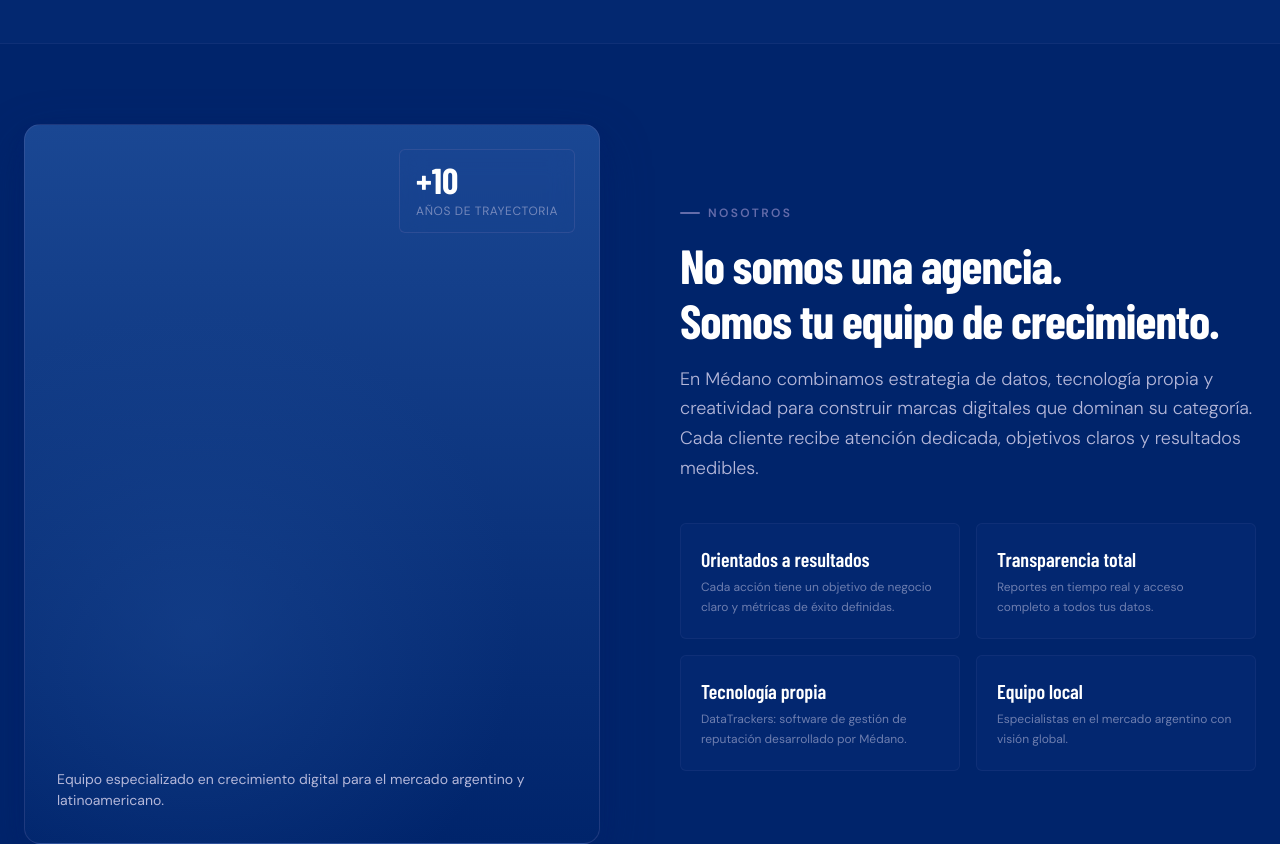
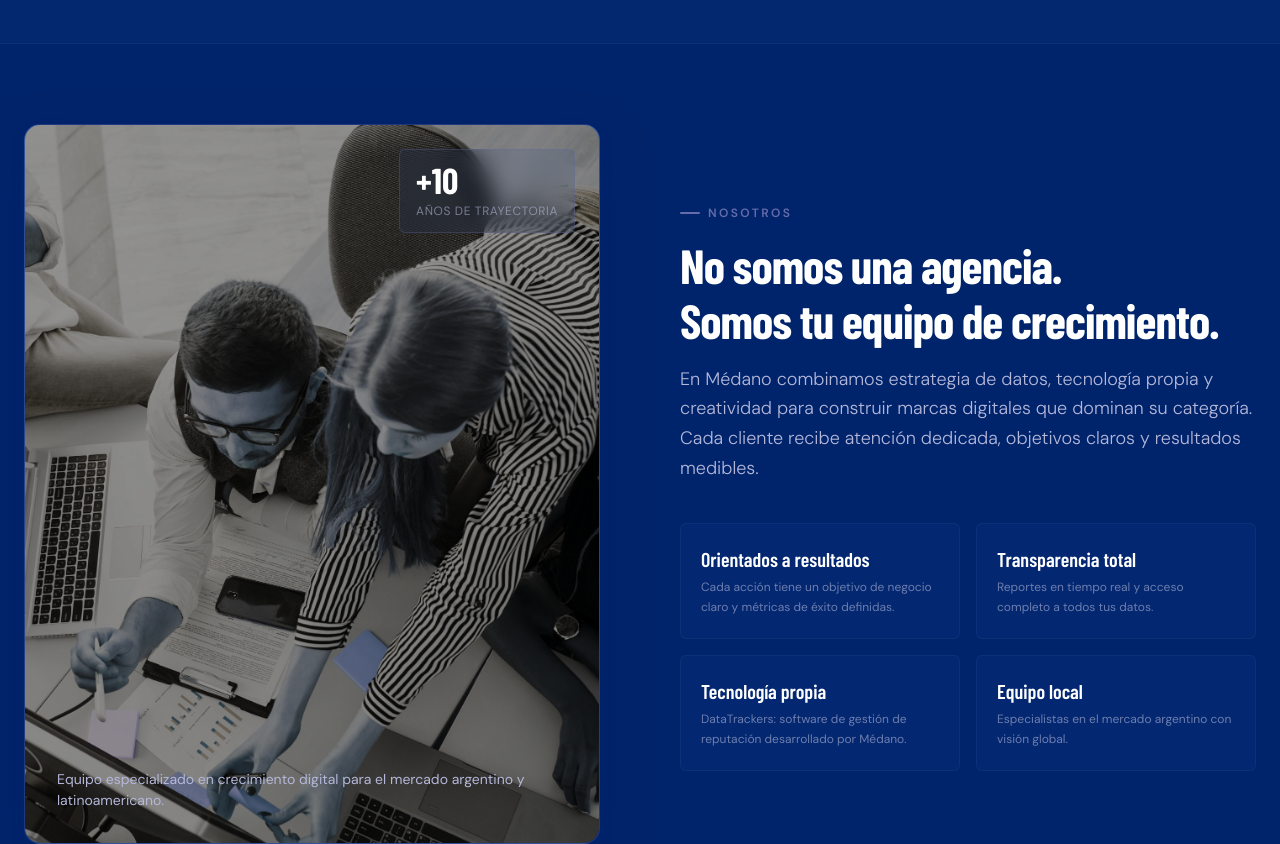
Before and after one commit to hernanmanzitti/prueba-abril-medano, a plain HTML site: page index.html in a window 1280 px wide. Shown: the part 3760-4604 px from the top of the page. Drawn offline with nearby package versions, Linux system fonts and the light colour scheme; a web font is replaced by a local one.

Commit message:
Add team photo to about section with image styles
Co-Authored-By: Claude Opus 4.6 <noreply@anthropic.com>

```diff
--- a/css/medano-home.css
+++ b/css/medano-home.css
@@ -381,6 +381,27 @@
   background-image:
     radial-gradient(circle at 30% 70%, var(--color-brand-royal-50) 0%, transparent 50%);
   pointer-events: none;
+}
+
+.about-visual-img {
+  position: absolute;
+  inset: 0;
+  width: 100%;
+  height: 100%;
+  object-fit: cover;
+  object-position: center;
+  z-index: 0;
+}
+
+.about-visual-img {
+  position: absolute;
+  inset: 0;
+  width: 100%;
+  height: 100%;
+  object-fit: cover;
+  object-position: center;
+  z-index: 0;
+  filter: saturate(0.4) brightness(0.6) hue-rotate(200deg);
 }
 
 .about-badge {
--- a/index.html
+++ b/index.html
@@ -364,6 +364,7 @@
           <div class="about-visual">
 <div class="about-visual-card">
   <div class="about-visual-bg" aria-hidden="true"></div>
+  <img src="img/equipo.jpeg" alt="Equipo Médano" class="about-visual-img">
   <div class="about-badge">
     <p class="about-badge-value">+10</p>
     <p class="about-badge-label">Años de trayectoria</p>
```
Also changed, not shown: img/equipo.jpeg (added). Lines whose indentation alone changed are shown as unchanged.
